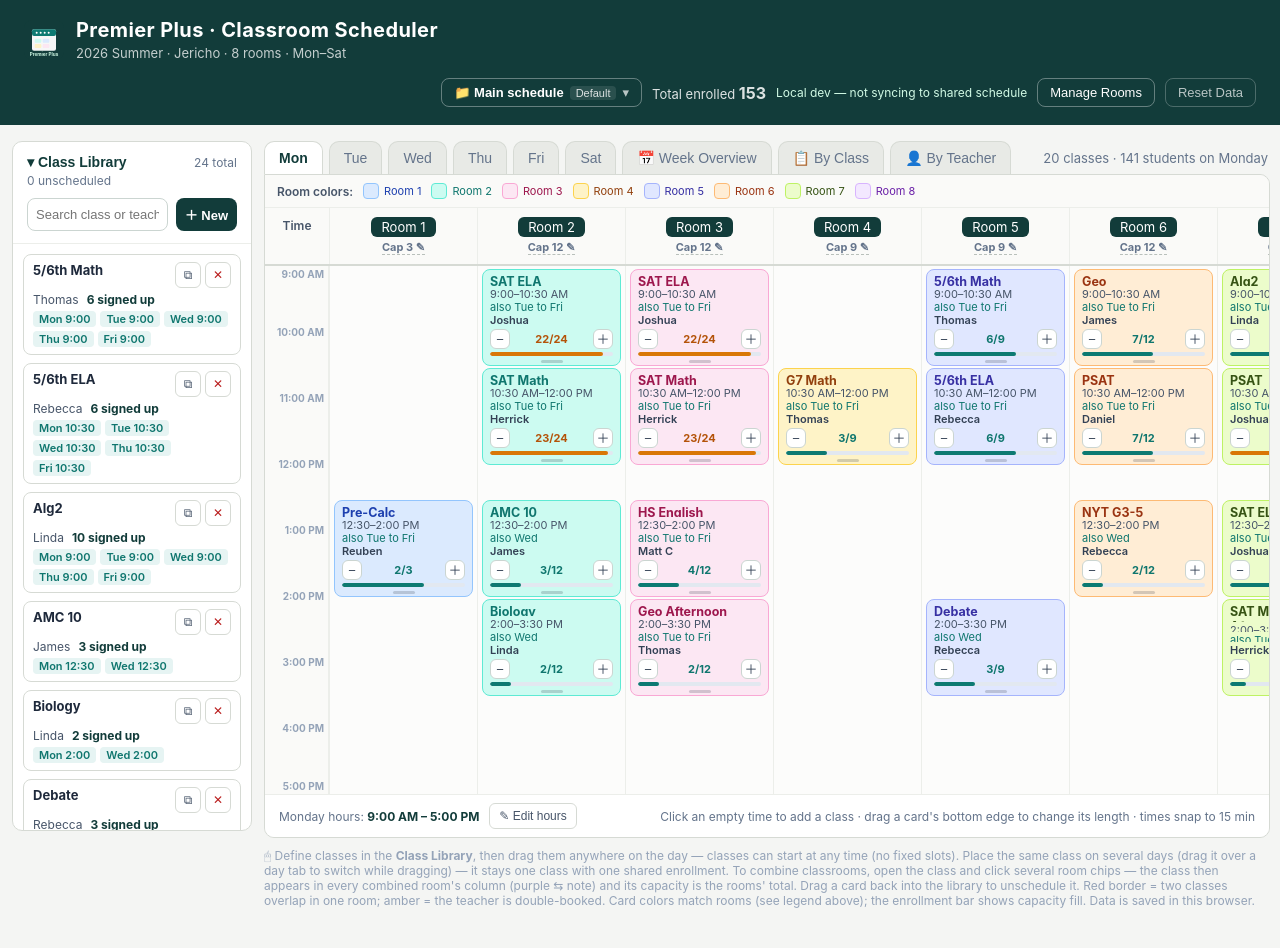
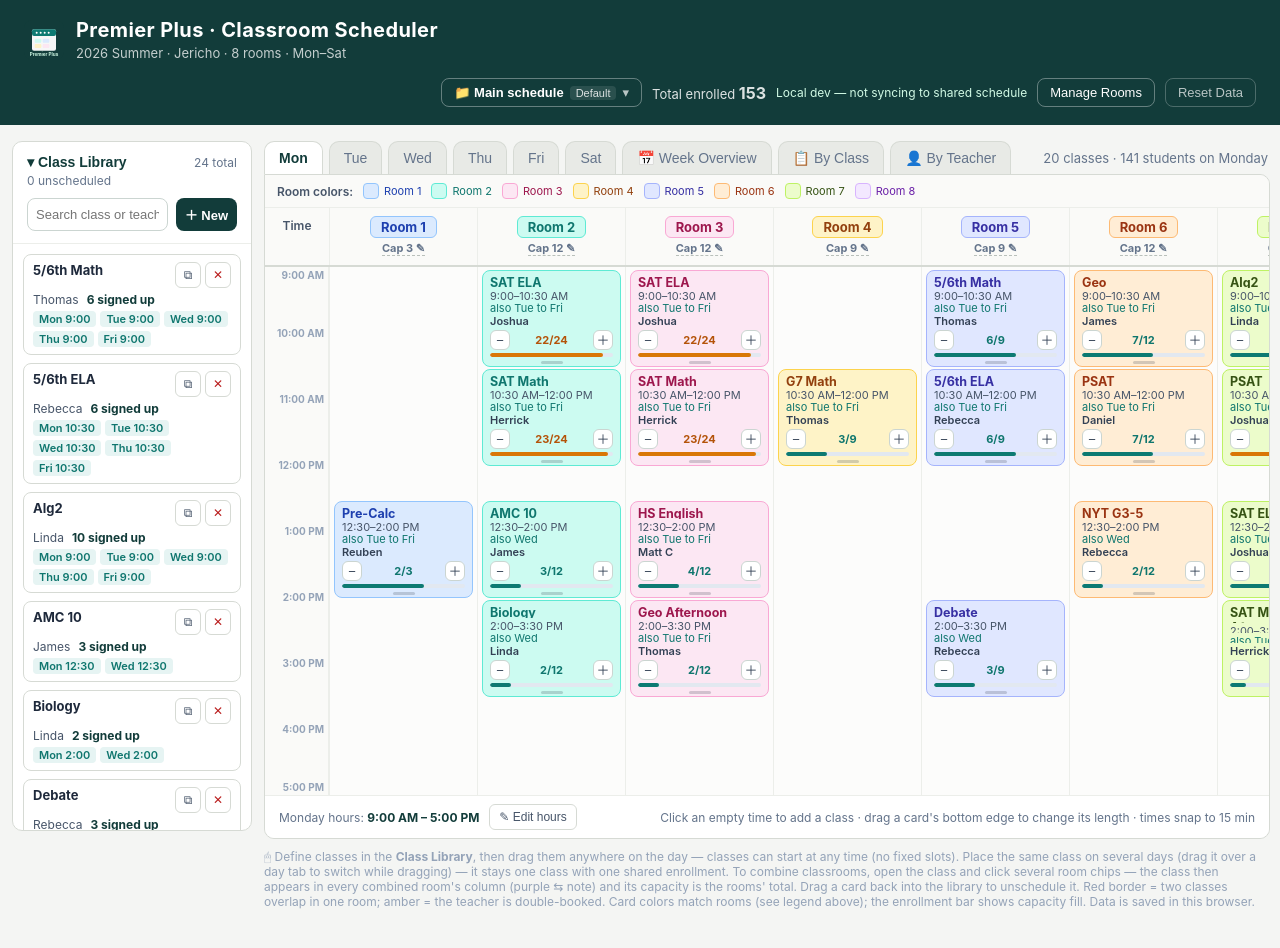
Before and after one commit to yuyanx/classroom-scheduler, a React (Vite) app: page / in a window 1280 px wide. Shown: the top 948 px of the page. Built offline with nearby package versions, Linux system fonts and the light colour scheme.

Commit message:
ui: room column headers use palette colors with paired text
Reuse roomOverviewColor bg/border/text triple so Room # badges match
cards and legend while staying readable on light pastel backgrounds.

```diff
--- a/src/App.jsx
+++ b/src/App.jsx
@@ -2795,9 +2795,7 @@ export default function ClassroomScheduler() {
                         title={`Click to change Room ${r.id}'s capacity`}
                         style={{ display: "inline-flex", flexDirection: "column", alignItems: "center", gap: 3, cursor: "pointer" }}
                       >
-                        <span style={{ display: "inline-block", background: "#123c3a", color: "#fff", borderRadius: 6, padding: "2px 10px", fontSize: 13 }}>
-                          Room {r.id}
-                        </span>
+                        <RoomHeaderBadge roomId={r.id} roomOrder={roomOrder} />
                         <span style={{ fontSize: 11, color: "#64748b", fontWeight: 700, borderBottom: "1px dashed #b9c0bb" }}>
                           Cap {r.cap} ✎
                         </span>
@@ -3332,6 +3330,28 @@ function ClassModal({ editing, cls, initialRows, days, rooms, teachers, defaultD
   );
 }
 
+// ───────────────────────── Room header badge (palette bg + paired dark text) ─────────────────────────
+function RoomHeaderBadge({ roomId, roomOrder }) {
+  const c = roomOverviewColor(roomId, roomOrder);
+  return (
+    <span
+      style={{
+        display: "inline-block",
+        background: c.bg,
+        color: c.text,
+        border: `1px solid ${c.border}`,
+        borderRadius: 6,
+        padding: "2px 10px",
+        fontSize: 13,
+        fontWeight: 700,
+        lineHeight: 1.25,
+      }}
+    >
+      Room {roomId}
+    </span>
+  );
+}
+
 // ───────────────────────── Room color legend (shared by overview tabs) ─────────────────────────
 function OverviewRoomLegendBar({ rooms }) {
   const roomIds = rooms.map((r) => r.id);
@@ -3707,9 +3727,7 @@ function ClassScheduleView({ catalog, placements, days, hours, rooms, idx, planR
             {rooms.map((r) => (
               <div key={r.id} style={{ flex: 1, minWidth: BY_CLASS_ROOM_MIN_W, boxSizing: "border-box", padding: "8px 4px 9px", textAlign: "center", borderLeft: "1px solid #eceeea" }}>
                 <div style={{ display: "inline-flex", flexDirection: "column", alignItems: "center", gap: 3 }}>
-                  <span style={{ display: "inline-block", background: "#123c3a", color: "#fff", borderRadius: 6, padding: "2px 10px", fontSize: 13 }}>
-                    Room {r.id}
-                  </span>
+                  <RoomHeaderBadge roomId={r.id} roomOrder={roomOrder} />
                   <span style={{ fontSize: 11, color: "#64748b", fontWeight: 700 }}>Cap {r.cap}</span>
                 </div>
               </div>
```
Also changed, not shown: app.js.
